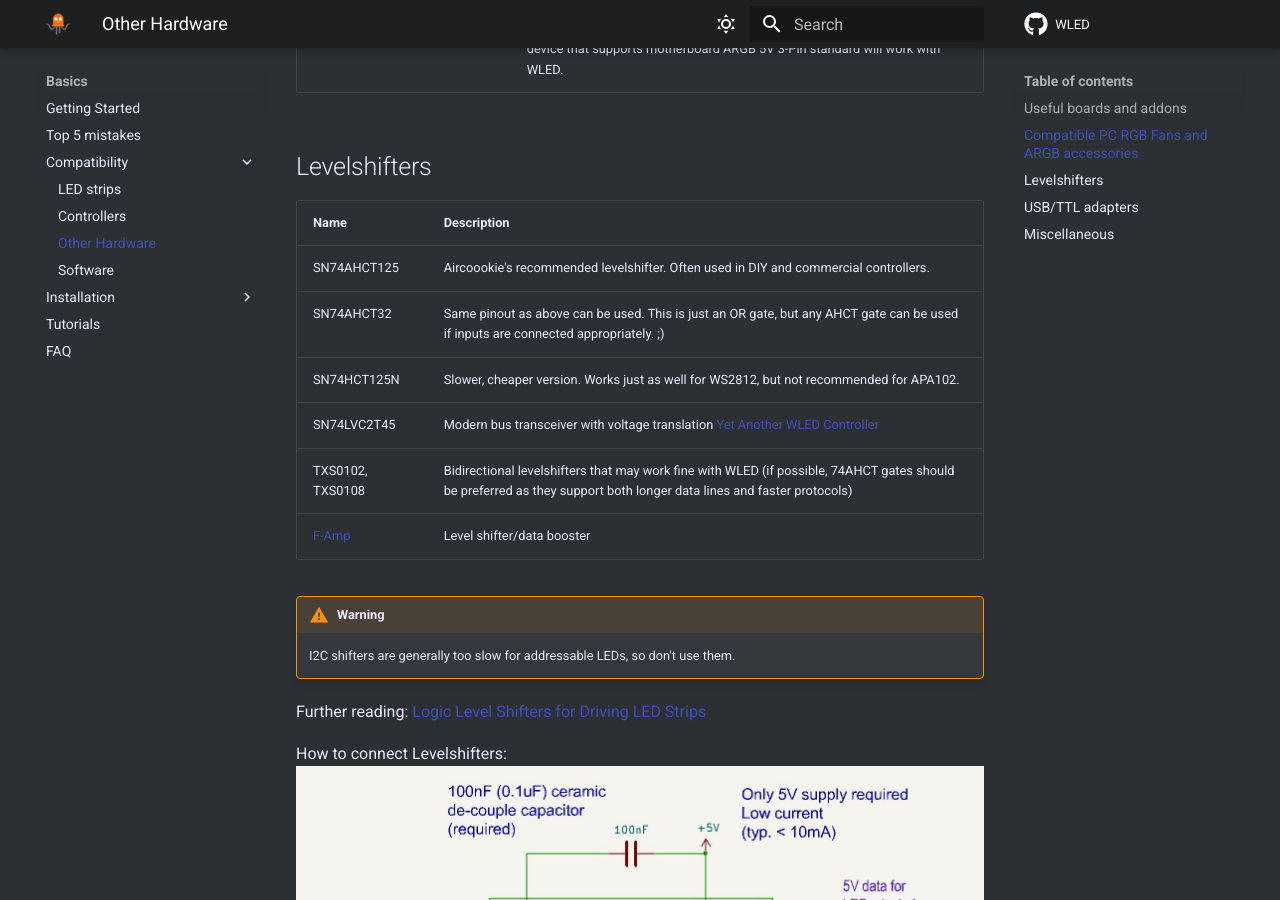
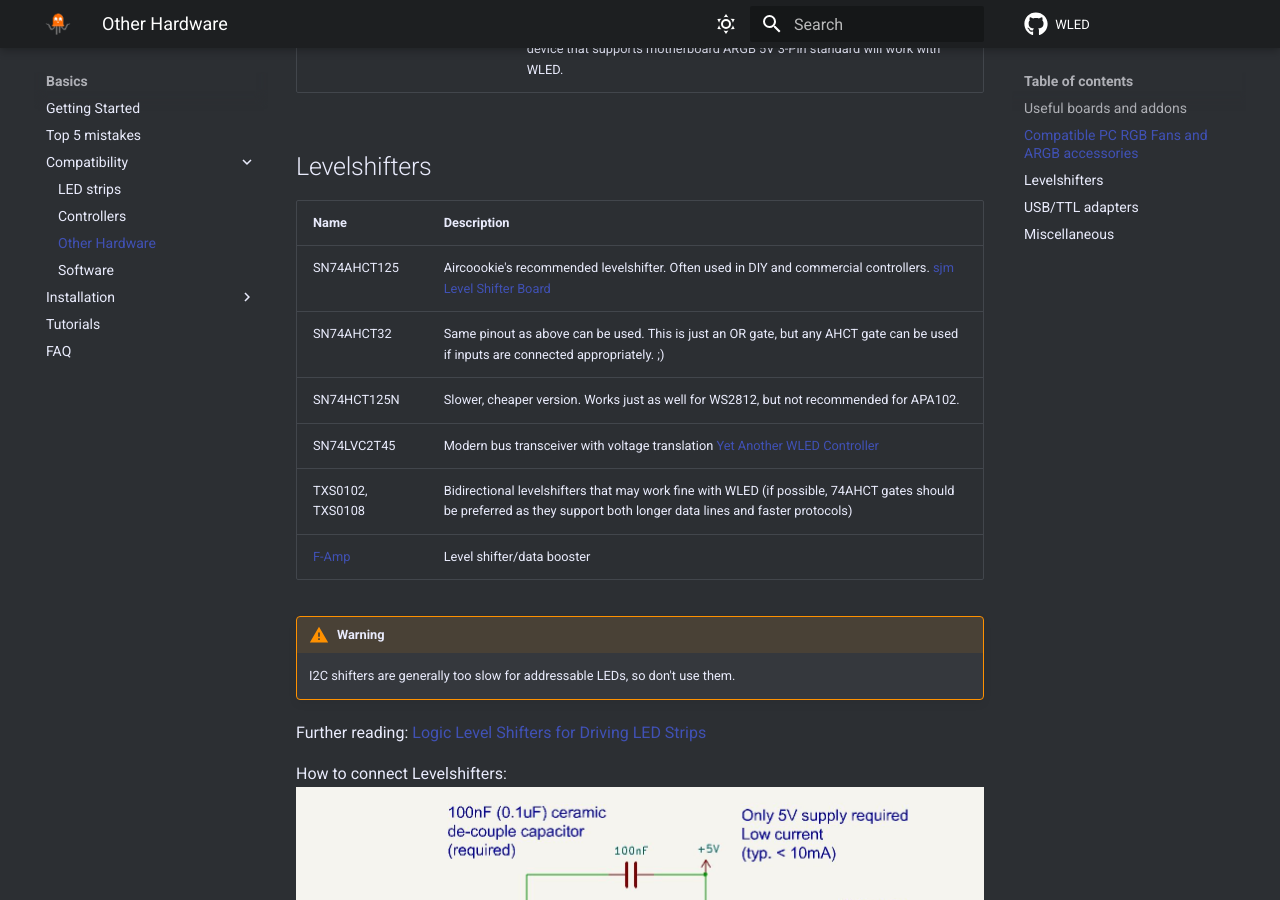
Before and after one commit to Aircoookie/WLED-Docs, an MkDocs documentation site: the page built from docs/basics/compatible-hardware.md, in a window 1280 px wide and 900 px high, scrolled down 1253 px. Built offline with MkDocs 1.6.1 and Material for MkDocs 9.7.7, drawn with Linux system fonts in a browser that asks for light colours; comment, search, counter and statistics services are not loaded.

Commit message:
Update compatible-hardware.md
added link to sjm '125 shifter board

```diff
--- a/docs/basics/compatible-hardware.md
+++ b/docs/basics/compatible-hardware.md
@@ -37,7 +37,7 @@
 
 | Name | Description |
 |---|---|
-SN74AHCT125 | Aircoookie's recommended levelshifter. Often used in DIY and commercial controllers.
+SN74AHCT125 | Aircoookie's recommended levelshifter. Often used in DIY and commercial controllers. [sjm Level Shifter Board](https://www.tindie.com/products/sjmelectronics/logic-level-converter-level-shifter)
 SN74AHCT32 | Same pinout as above can be used. This is just an OR gate, but any AHCT gate can be used if inputs are connected appropriately. ;)
 SN74HCT125N | Slower, cheaper version. Works just as well for WS2812, but not recommended for APA102.
 SN74LVC2T45 | Modern bus transceiver with voltage translation [Yet Another WLED Controller](https://github.com/lizardsystems/yawl-controller)
```
